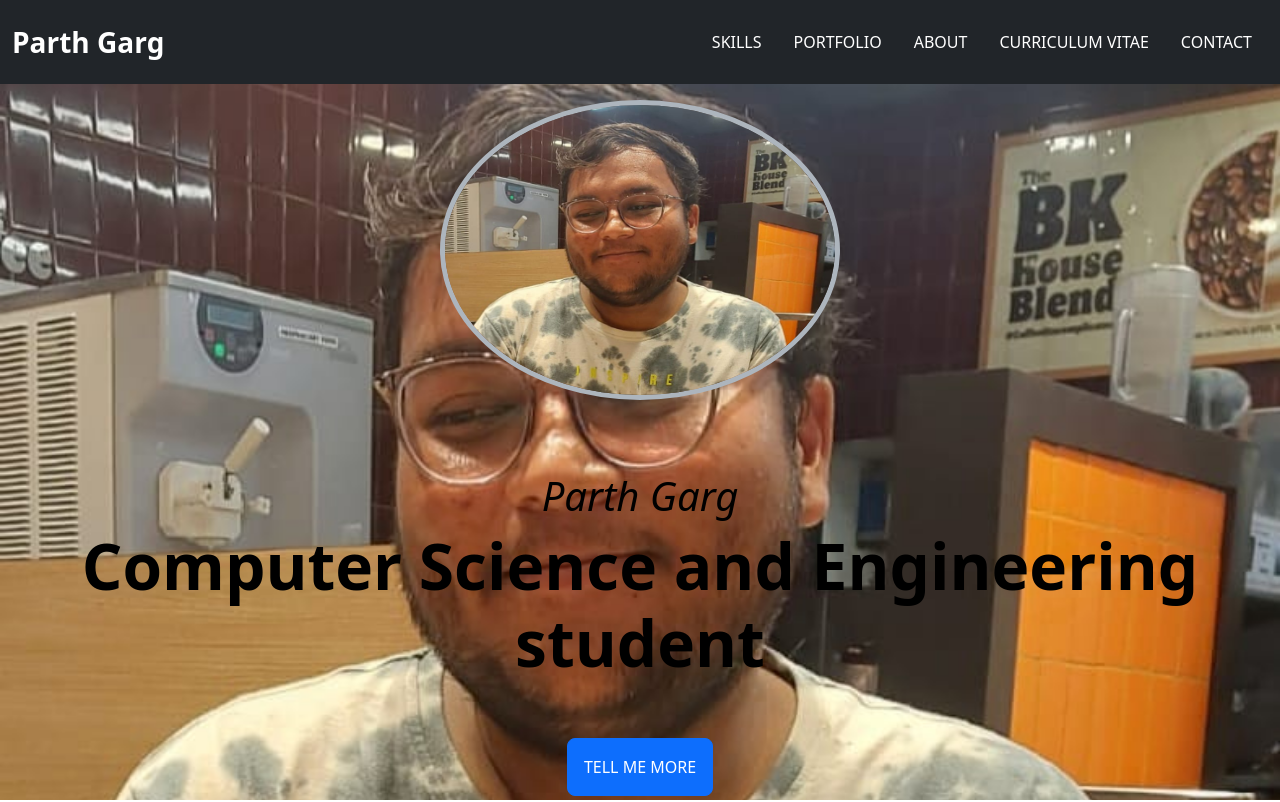
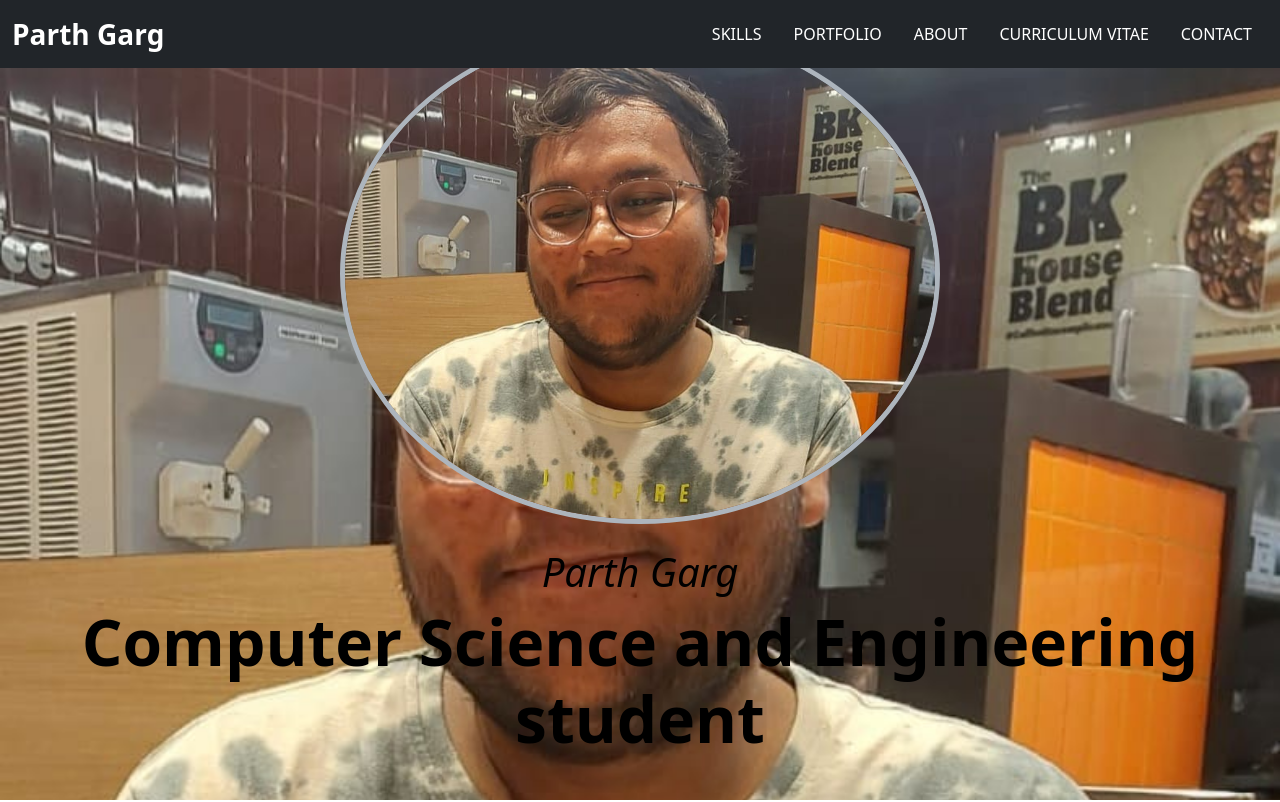
Before and after one commit to ParthGarg0304/Portfolio, a plain HTML site: page index.html in a window 1280 px wide. Shown: the top 802 px of the page. Drawn offline with nearby package versions, Linux system fonts and the light colour scheme; files that its build step writes are made by us from their sources.

Commit message:
Update index.html hero section

```diff
--- a/index.html
+++ b/index.html
@@ -14,7 +14,7 @@
   <body>
     <!-- Header & Navbar -->
     <header class="bg-dark fixed-top">
-      <nav class="container-xxl navbar navbar-expand-lg py-3 bg-dark navbar-dark">
+      <nav class="container-xxl navbar navbar-expand-lg py-2 bg-dark navbar-dark">
         <div class="container-fluid">
           <a class="navbar-brand fw-bold fs-3" href="#">Parth Garg</a>
           <button class="navbar-toggler" type="button" data-bs-toggle="collapse" data-bs-target="#navbarSupportedContent" aria-controls="navbarSupportedContent" aria-expanded="false" aria-label="Toggle navigation">
@@ -49,9 +49,7 @@
         <br>
         <br>
         <br>
-        <img class="img1-fluid rounded-circle border border-5 border-dark-subtle" width="400" height="300" src="images/profile-img.jpg" alt="profile-img">
-        <br>
-        <br>
+        <img class="img1-fluid rounded-circle border border-5 border-dark-subtle" width="600" height="500" src="images/profile-img.jpg" alt="profile-img">
         <br>
         <br>
         <h1 class="h1 text-black fw-medium fst-italic">Parth Garg</h1>
```
